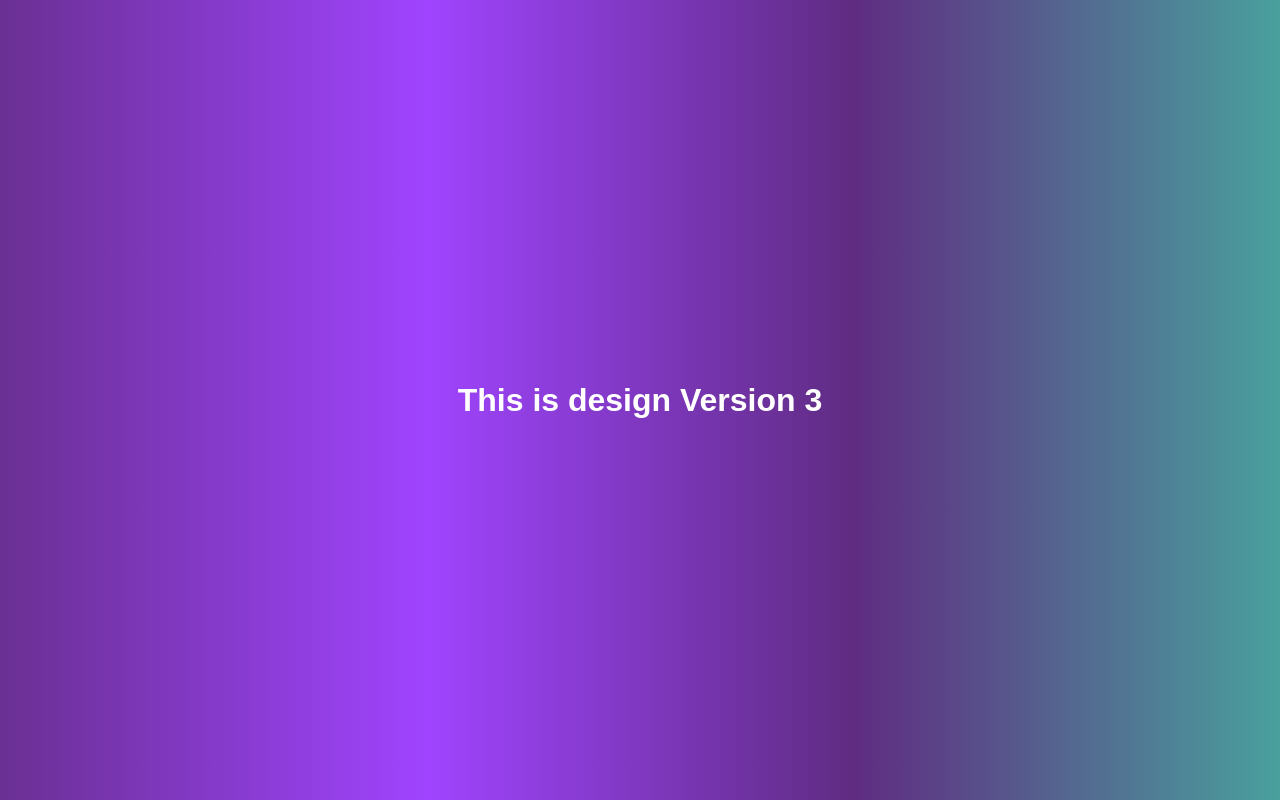
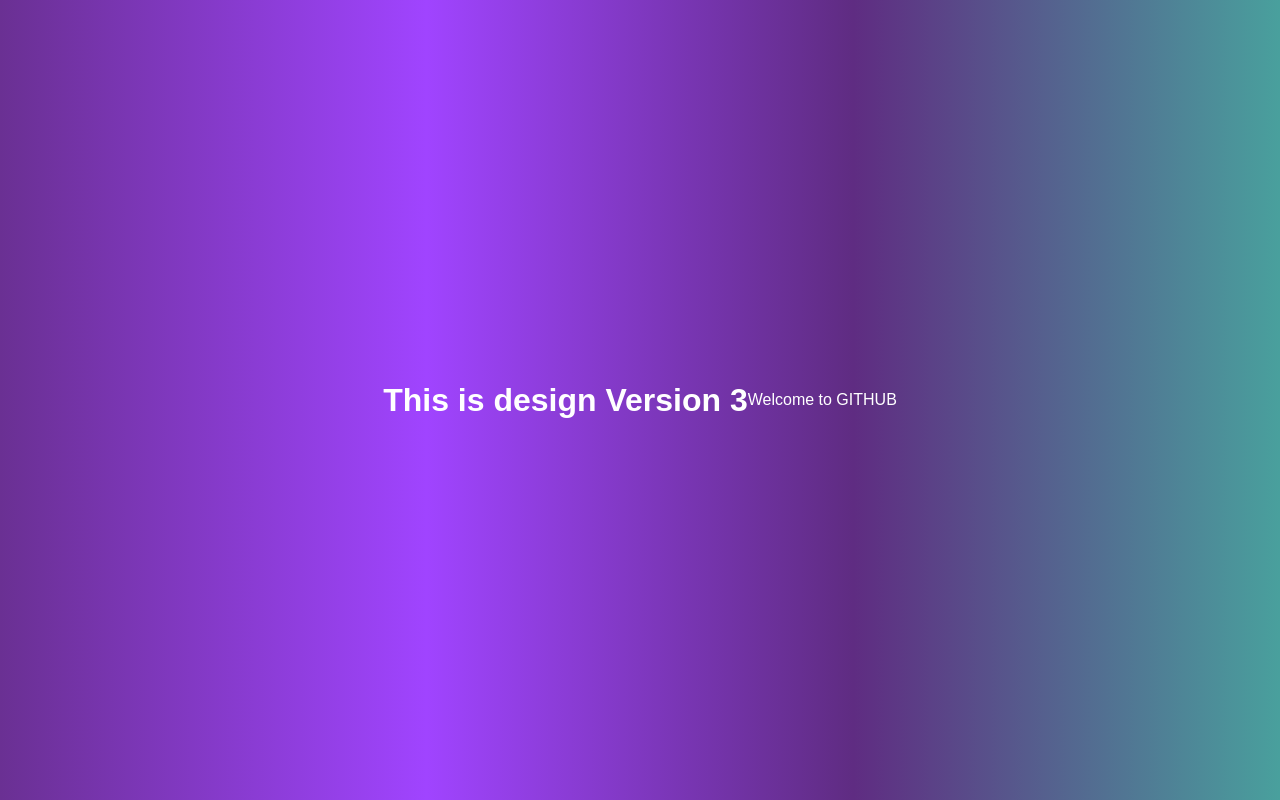
Before and after one commit to SoubhagyaNanda/myrepo01, a plain HTML site: page index.html in a window 1280 px wide. Drawn offline with Linux system fonts and the light colour scheme.

Commit message:
Update index.html

```diff
--- a/index.html
+++ b/index.html
@@ -7,5 +7,6 @@
 </head>
 <body>
     <h1>This is design Version 3</h1>
+    <p>Welcome to GITHUB</p>
 </body>
 </html>
```
